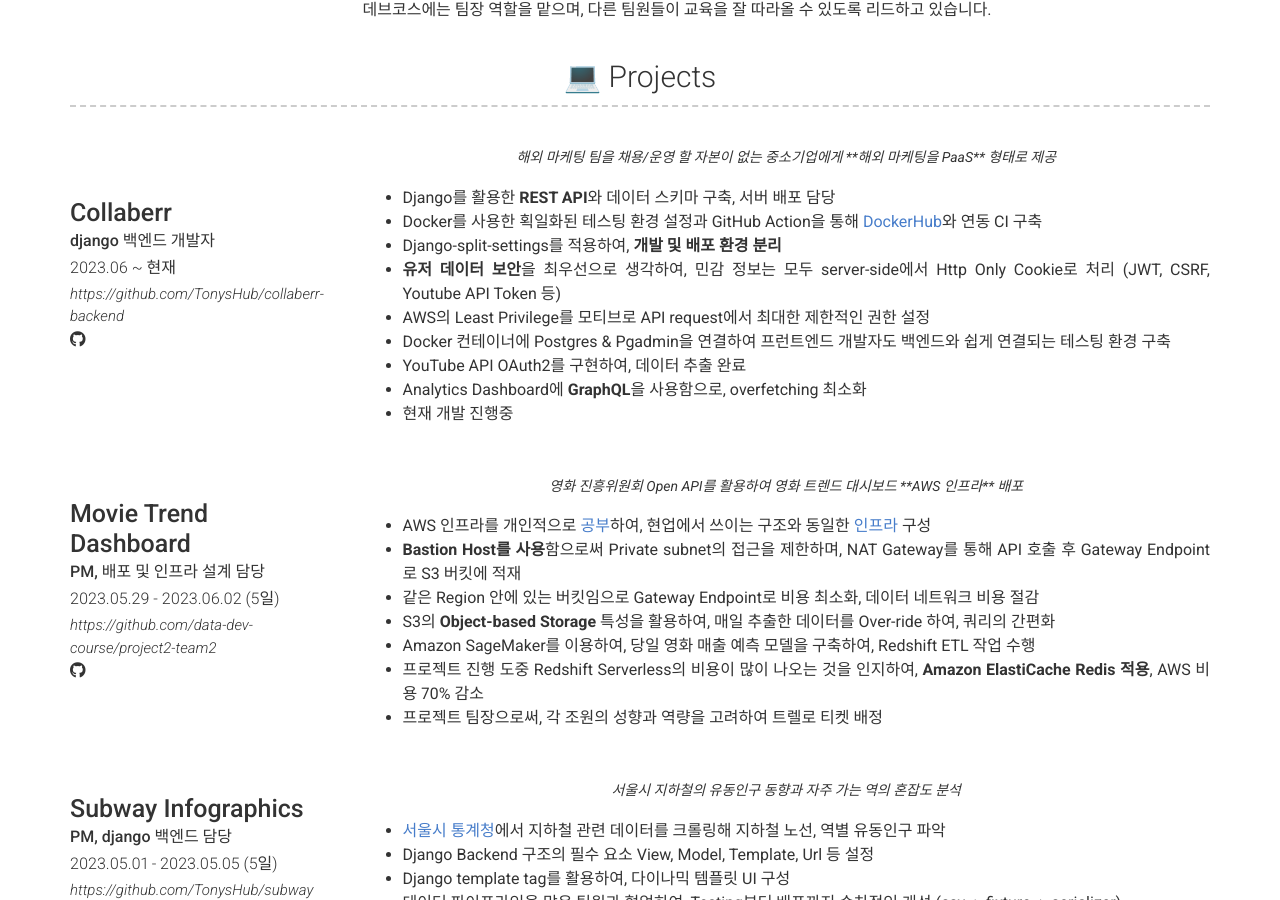
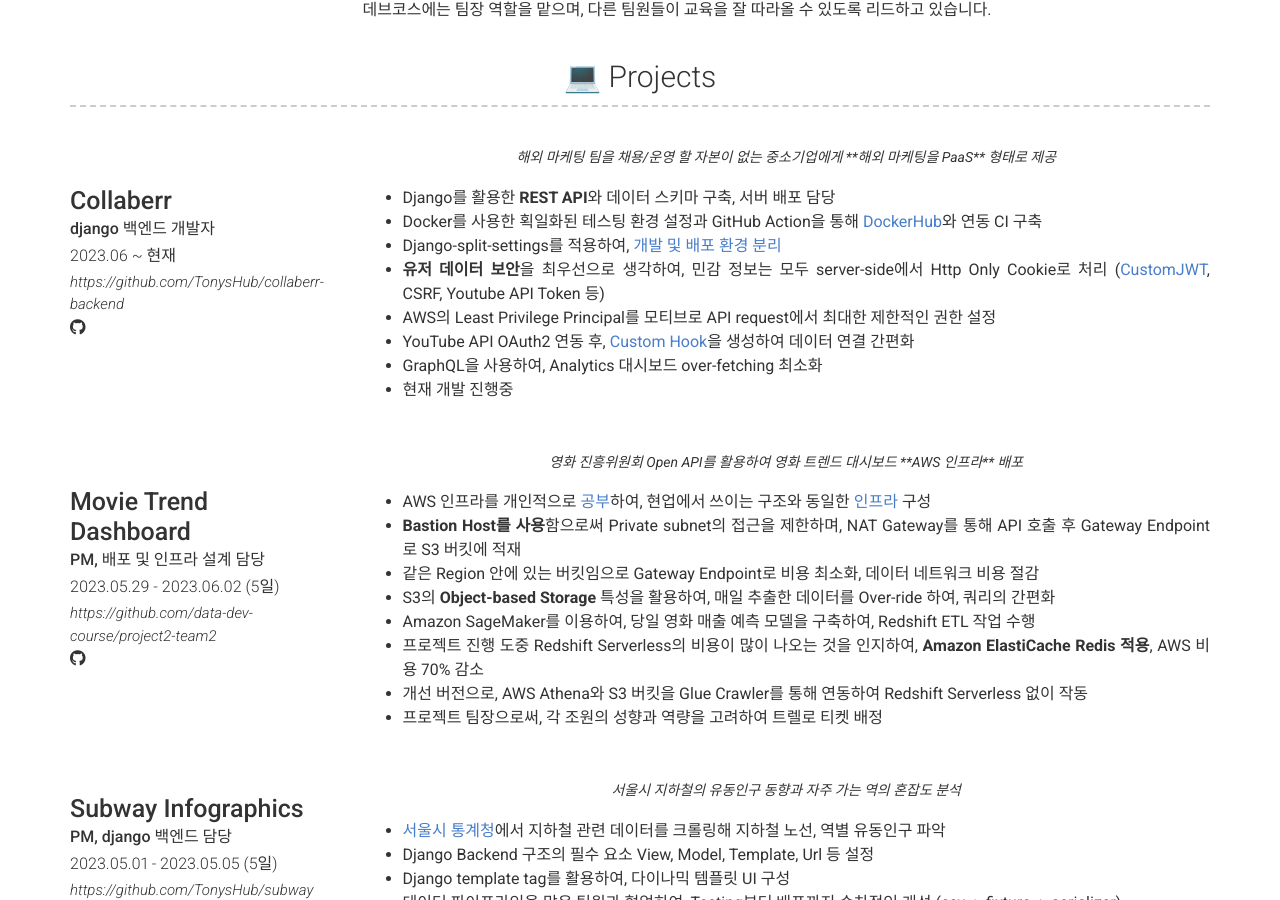
Before and after one commit to TonysHub/TonysHub.github.io, a Jekyll site: the page built from index.md, in a window 1280 px wide and 900 px high, scrolled down 528 px. Built offline with Jekyll 4.4.1, drawn with Linux system fonts in a browser that asks for light colours; nearby versions of some CDN libraries; emoji names are drawn with the system emoji font.

Commit message:
Update _config.yml

```diff
--- a/_config.yml
+++ b/_config.yml
@@ -60,12 +60,11 @@ content:
         description: |
           * Django를 활용한 **REST API**와 데이터 스키마 구축, 서버 배포 담당
           * Docker를 사용한 획일화된 테스팅 환경 설정과 GitHub Action을 통해 [DockerHub](https://hub.docker.com/repositories/tonylee9692)와 연동 CI 구축
-          * Django-split-settings를 적용하여, **개발 및 배포 환경 분리**
-          * **유저 데이터 보안**을 최우선으로 생각하여, 민감 정보는 모두 server-side에서 Http Only Cookie로 처리 (JWT, CSRF, Youtube API Token 등)
-          * AWS의 Least Privilege를 모티브로 API request에서 최대한 제한적인 권한 설정
-          * Docker 컨테이너에 Postgres & Pgadmin을 연결하여 프런트엔드 개발자도 백엔드와 쉽게 연결되는 테스팅 환경 구축
-          * YouTube API OAuth2를 구현하여, 데이터 추출 완료
-          * Analytics Dashboard에 **GraphQL**을 사용함으로, overfetching 최소화
+          * Django-split-settings를 적용하여, [개발 및 배포 환경 분리](https://github.com/TonysHub/collaberr-backend/blob/main/core/project/settings/__init__.py)
+          * **유저 데이터 보안**을 최우선으로 생각하여, 민감 정보는 모두 server-side에서 Http Only Cookie로 처리 ([CustomJWT](https://github.com/TonysHub/collaberr-backend/blob/main/core/general/authentication.py), CSRF, Youtube API Token 등)
+          * AWS의 Least Privilege Principal를 모티브로 API request에서 최대한 제한적인 권한 설정
+          * YouTube API OAuth2 연동 후, [Custom Hook](https://github.com/TonysHub/collaberr-backend/blob/main/core/plugins/youtube/youtube_analytics.py)을 생성하여 데이터 연결 간편화
+          * GraphQL을 사용하여, Analytics 대시보드 over-fetching 최소화
           * 현재 개발 진행중
 
       - layout: left
@@ -87,6 +86,7 @@ content:
           * S3의 **Object-based Storage** 특성을 활용하여, 매일 추출한 데이터를 Over-ride 하여, 쿼리의 간편화
           * Amazon SageMaker를 이용하여, 당일 영화 매출 예측 모델을 구축하여, Redshift ETL 작업 수행
           * 프로젝트 진행 도중 Redshift Serverless의 비용이 많이 나오는 것을 인지하여, **Amazon ElastiCache Redis 적용**, AWS 비용 70% 감소
+          * 개선 버전으로, AWS Athena와 S3 버킷을 Glue Crawler를 통해 연동하여 Redshift Serverless 없이 작동
           * 프로젝트 팀장으로써, 각 조원의 성향과 역량을 고려하여 트렐로 티켓 배정
 
       - layout: left
```
